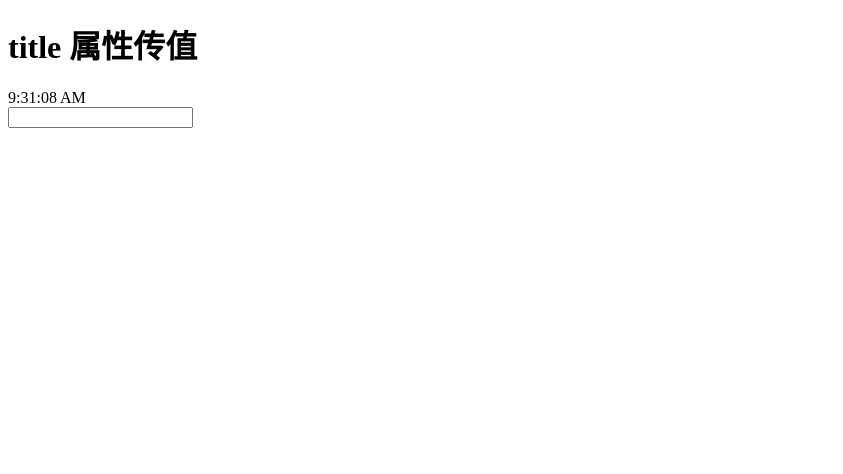
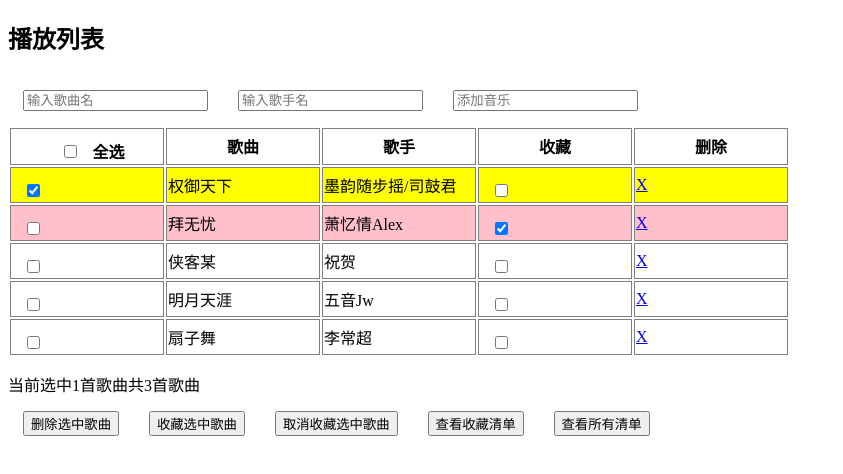
Before and after one commit to Ocean-Lv/react-study, a React (Create React App) app: page / in a window 1280 px wide. Shown: the top 474 px of the page, without its empty margins (0-843 px from the left). Built offline with nearby package versions, Linux system fonts and the light colour scheme.

Commit message:
歌曲列表 add

```diff
--- a/src/App.js
+++ b/src/App.js
@@ -3,6 +3,7 @@ import JsxTest from './components/JsxTest';
 import StateMgt from './components/StateMgt';
 import EventHandle from './components/EventHandle';
 
+import Index from './components/songTable/Index'
 // import React, { Component } from 'react'
 
 // export class App extends Component {
@@ -22,10 +23,11 @@ import EventHandle from './components/EventHandle';
 export default function App(props) {
     return (
         <div>
-            <h1>{props.title}</h1>
+            {/* <h1>{props.title}</h1> */}
             {/* <JsxTest /> */}
-            <StateMgt />
-            <EventHandle />
+            {/* <StateMgt /> */}
+            {/* <EventHandle /> */}
+            <Index></Index>
         </div>
     )
 }
--- /dev/null
+++ b/src/components/songTable/Footer.js
@@ -0,0 +1,22 @@
+import React, { Component } from 'react'
+
+export class Footer extends Component {
+    render() {
+        return (
+            <footer id="footer">
+                <div className="go_right">
+                    <span>当前选中1首歌曲</span>
+                    <span>共3首歌曲</span>
+                </div>
+                <button>删除选中歌曲</button>
+                <button>收藏选中歌曲</button>
+                <button>取消收藏选中歌曲</button>
+                <button>查看收藏清单</button>
+                <button>查看所有清单</button>
+
+            </footer>
+        )
+    }
+}
+
+export default Footer
--- /dev/null
+++ b/src/components/songTable/Header.js
@@ -0,0 +1,16 @@
+import React, { Component } from 'react'
+
+export class Header extends Component {
+    render() {
+        return (
+            <header id="header">
+                <h2 className="title">播放列表</h2>
+                <input type="text" placeholder="输入歌曲名" />
+                <input type="text" placeholder="输入歌手名" />
+                <input type="text" placeholder="添加音乐" />
+            </header>
+        )
+    }
+}
+
+export default Header
--- /dev/null
+++ b/src/components/songTable/Index.js
@@ -0,0 +1,58 @@
+import React, { Component } from 'react';
+import Header from './Header';
+import Main from './Main';
+import Footer from './Footer';
+import './style.css'
+
+let songs =[
+    {
+        title: "权御天下",
+        singer: "墨韵随步摇/司鼓君",
+        selected: true,
+        like: false
+    },
+    {
+        title: "拜无忧",
+        singer: "萧忆情Alex",
+        selected: false,
+        like: true
+    },
+    {
+        title: "侠客某",
+        singer: "祝贺",
+        selected: false,
+        like: false
+    },
+    {
+        title: "明月天涯",
+        singer: "五音Jw",
+        selected: false,
+        like: false
+    },
+    {
+        title: "扇子舞",
+        singer: "李常超",
+        selected: false,
+        like: false
+    }
+]
+
+export class Index extends Component {
+    constructor(){
+        super(...arguments);
+        this.state = {
+            data: songs
+        }
+    }
+    render() {
+        return (
+            <div id="musicApp">
+                <Header></Header>
+                <Main data={this.state.data}></Main>
+                <Footer></Footer>
+            </div>
+        )
+    }
+}
+
+export default Index
--- /dev/null
+++ b/src/components/songTable/Main.js
@@ -0,0 +1,38 @@
+import React, { Component } from 'react';
+import Song from './Song';
+
+export class Main extends Component {
+    render() {
+        let data = this.props.data;
+        return (
+            <div id="main">
+                <table>
+                    <thead>
+                        <tr>
+                            <th>
+                                <input type="checkbox" id="checkAll" name="checkAll" />
+                                <label htmlFor="checkAll">全选</label>
+                            </th>
+                            <th>歌曲</th>
+                            <th>歌手</th>
+                            <th>收藏</th>
+                            <th>删除</th>
+                        </tr>
+                    </thead>
+                    <tbody style={{display: data.length?'':'none'}}>
+                        {data.map((val,index)=>{
+                            return (
+                                <Song
+                                    key={index}
+                                    data={val}
+                                    />
+                            )
+                        })}
+                    </tbody>
+                </table>
+            </div>
+        )
+    }
+}
+
+export default Main
--- /dev/null
+++ b/src/components/songTable/Song.js
@@ -0,0 +1,25 @@
+import React, { Component } from 'react'
+
+export class Song extends Component {
+    render() {
+        let data = this.props.data;
+        return (
+            <tr className={(data.selected?'selected':'') + ' ' +
+                (data.like?'like':'')}>
+                <td>
+                    <input type="checkbox" checked={data.selected} />
+                </td>
+                <td>{data.title}</td>
+                <td>{data.singer}</td>
+                <td>
+                    <input type="checkbox" checked={data.like} />
+                </td>
+                <td>
+                    <a href="#">X</a>
+                </td>
+            </tr>
+        )
+    }
+}
+
+export default Song
--- /dev/null
+++ b/src/components/songTable/style.css
@@ -0,0 +1,19 @@
+input,
+button {
+    margin: 15px 15px 0 15px;
+}
+table th,
+table td {
+    width: 150px;
+    border: 1px solid gray;
+}
+tr.selected {
+    background: yellow;
+}
+tr.like {
+    background: pink;
+}
+#main,
+footer {
+    margin-top: 15px;
+}
```
